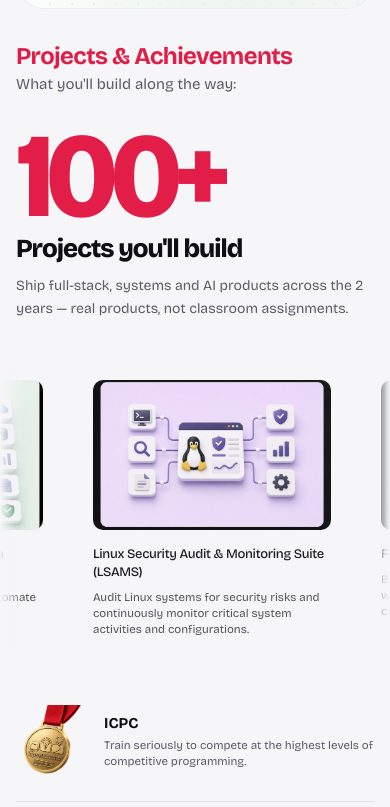
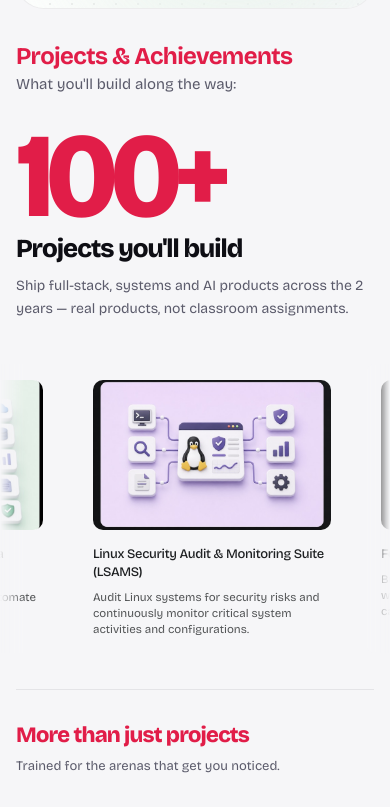
Before and after one commit to AkulaSai93/Engagement-session-for-catalyst, a Next.js app: page / in a window 390 px wide. Shown: the part 3338-4145 px from the top of the page. Built offline with nearby package versions, Linux system fonts and the light colour scheme.

Commit message:
Enhance Projects section with a new header and description for achievements

```diff
--- a/components/Projects.tsx
+++ b/components/Projects.tsx
@@ -25,7 +25,16 @@
       </div>
 
       {/* Achievements, no boxes — just the illustration and the words */}
-      <div className="grid gap-x-8 sm:grid-cols-2 lg:grid-cols-3">
+      <div className="mt-2 border-t border-line pt-8">
+        <h3 className="text-[22px] font-extrabold leading-tight tracking-[-0.8px] text-brand sm:text-[28px]">
+          More than just projects
+        </h3>
+        <p className="mt-1.5 text-[13px] leading-relaxed text-muted sm:text-[14px]">
+          Trained for the arenas that get you noticed.
+        </p>
+      </div>
+
+      <div className="mt-2 grid gap-x-8 sm:grid-cols-2 lg:grid-cols-3">
         {achievements.map((a, i) => (
           <div key={a.title}
             className={`group flex items-center gap-4 py-6 ${i < achievements.length - 1 ? "border-b border-line" : ""} ${
```
